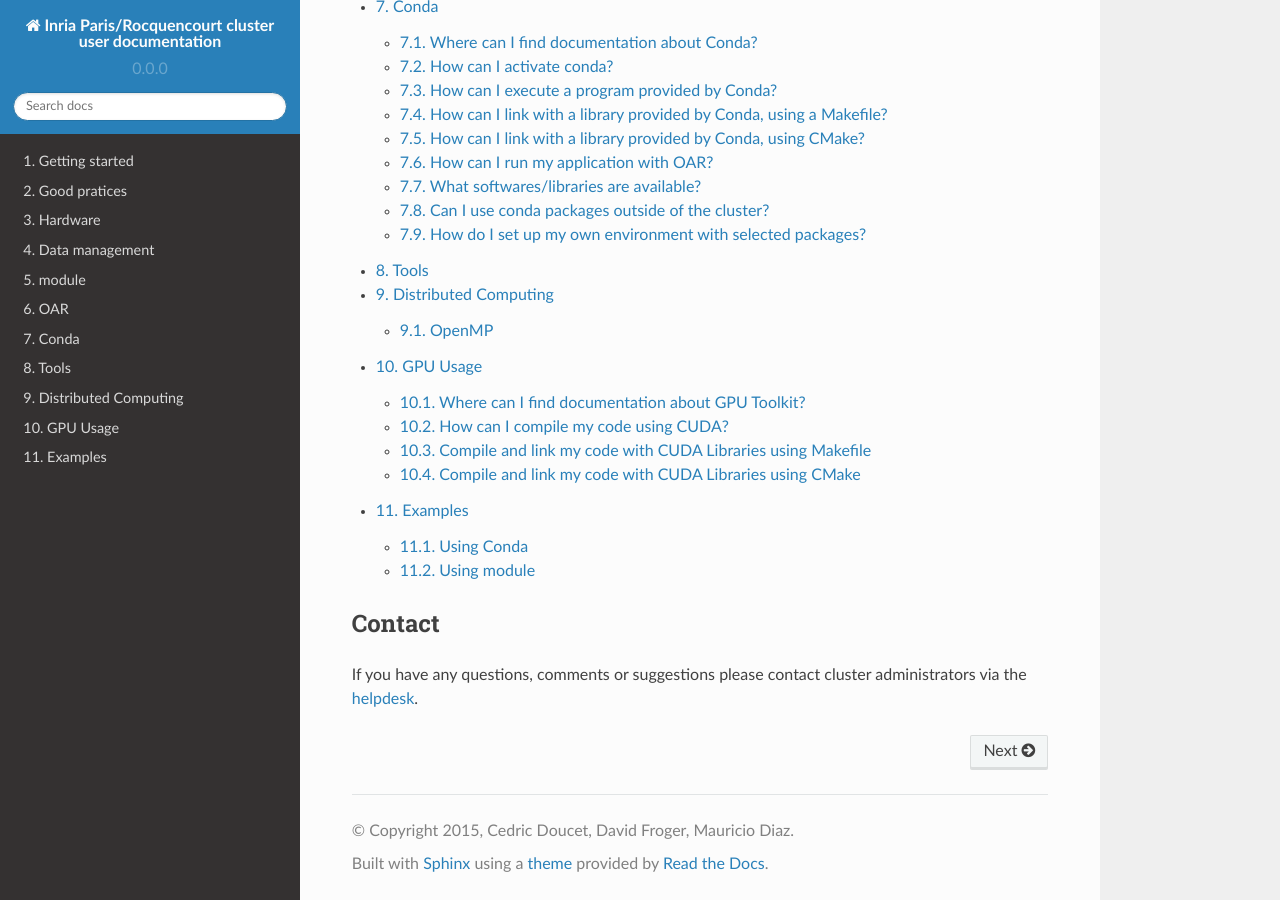
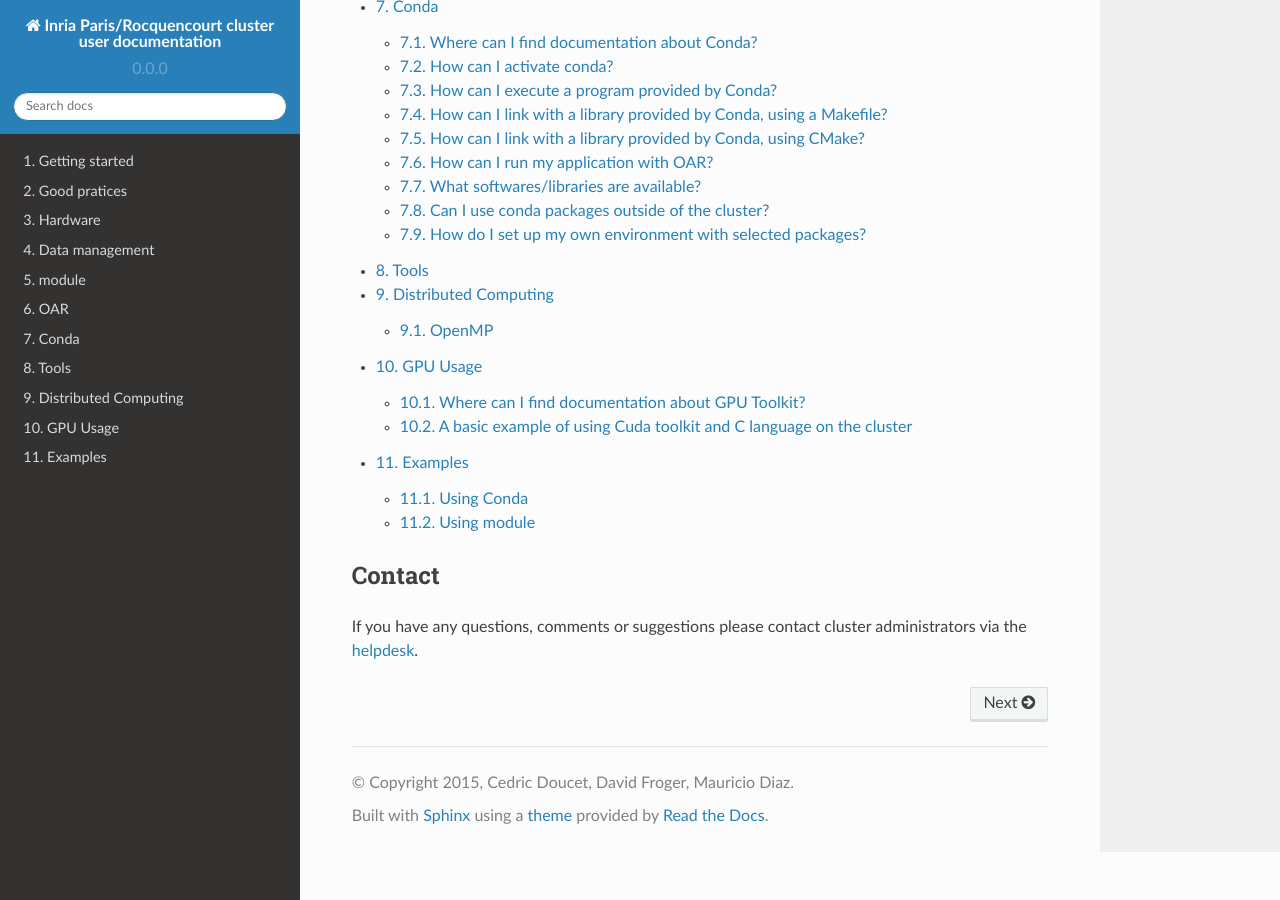
Before and after one commit to abertout/rioc, a Sphinx documentation site: the page built from doc/index.rst, in a window 1280 px wide and 900 px high, scrolled down 885 px. Built offline with Sphinx 7.4.7 and the Read the Docs theme 2.0.0, drawn with Linux system fonts in a browser that asks for light colours; some of the changed lines change nothing that is shown.

Commit message:
add tutoriel gpu usage documentation

```diff
--- a/doc/gpu.rst
+++ b/doc/gpu.rst
@@ -19,17 +19,21 @@
 
 Where can I find documentation about GPU Toolkit?
 --------------------------------------------------
+
 Nvidia webpage host the `CUDA documentation`_. It's important to note that the
 `CUDA toolkit`_ version currently available in ``rioc`` is ``6.5``.
 
-How can I compile my code using CUDA?
-----------------------------------------------
 
+A basic example of using Cuda toolkit and C language on the cluster
+---------------------------------------------------------------------
+
+Build the example code
+^^^^^^^^^^^^^^^^^^^^^^^^^^^^^^^
 `CUDA toolkit`_ version ``6.5`` in installed in the cluster ``rioc``. This
 version is only compatible with ``gcc`` compilers >= ``4.4``. Then, we need to
-select the right compiler's version in order to avoid error.
-For that reason, the module ``gcc 4.9.2`` activated by default during the set
-uo of the starting environment at ``rioc`` must be unloaded:
+select the right compiler's version in order to avoid errors.
+For that reason, the module ``gcc 4.9.2`` activated by default during set-up
+of the default environment is unloaded:
 
 .. code-block:: bash
 
@@ -47,14 +51,69 @@
 
     $ module load cuda65/toolkit/6.5.14
 
-Compile and link my code with CUDA Libraries using Makefile
-------------------------------------------------------------
+Download and extract :download:`rioc-c-cuda.tar.gz <_static/example/rioc-c-cuda.tar.gz>`:
 
-We use this example extracted from the cuda samples folder to show...
+.. code-block:: bash
+
+    wget http://rioc.rtfd.org/en/master/_downloads/rioc-c-cuda.tar.gz
+    tar xvzf rioc-c-cuda.tar.gz
+    cd c-cuda
+
+This archive contains a minimal ``C`` program using `CUDA toolkit`_.
+
+Build the code:
+
+.. code-block:: bash
+
+    make
+
+Execute the example code
+^^^^^^^^^^^^^^^^^^^^^^^^^^^^^^^
+
+The ``launch_matrixVector.sh`` script executes the program compiled by ``nvcc``
+(Nvidia's C compilator). I consists of a very simple script calling the
+executable:
+
+.. literalinclude:: ../example/c-cuda/launch_matrixVector.sh
+   :language: bash
+
+To submit the code, use the ``oarsub`` command specifying the use of a gpu node:
+
+.. code-block:: bash
+
+    oarsub -q gpu -l /nodes=2 ./launch_matrixVector.sh
+
+The script must be executable. If it's not the case use
+``chmod +x launch_matrixVector.sh``.
+
+Results of the process can be consulted in the files ``OAR*.std*``
 
 
-Compile and link my code with CUDA Libraries using CMake
----------------------------------------------------------
+Code explanation
+^^^^^^^^^^^^^^^^^
+
+Let's start by explaining the code. The main functionality consists in calculate
+the multiplication of a matrix :math:`\textbf{A}` and a vector
+:math:`\textbf{b}` :
+
+.. math::
+
+   \textbf{c}_{[N \times 1]} = \textbf{A}_{[N \times M]} \times \textbf{b}_{[M \times 1]}
+
+which result is stored into the vector  :math:`\textbf{c}`.
+
+
+
+
+
+
+.. How can I compile my code using CUDA?
+.. ---------------------------------------
+
+
+.. Compile and link my code with CUDA Libraries using Makefile
+.. ------------------------------------------------------------
+
 
 
 .. _CUDA toolkit: https://developer.nvidia.com/cuda-toolkit-65
```
